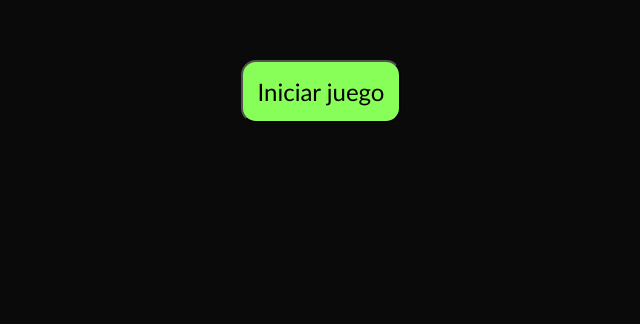
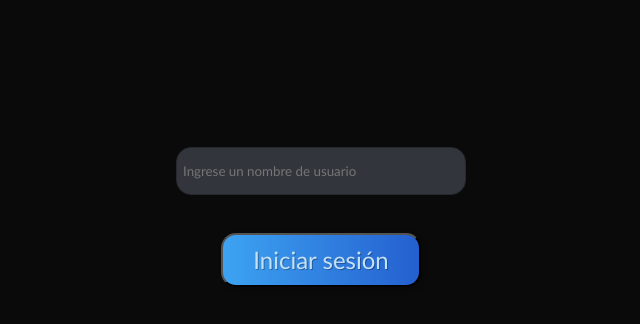
Before and after one commit to AxelP-A/Piedra-Papel-Tijera-Js, a plain HTML site: page index.html in a window 1280 px wide. Shown: the part 116-440 px from the top of the page, without its empty margins (319-959 px from the left). Drawn offline with nearby package versions, Linux system fonts and the light colour scheme.

Commit message:
V3.0.0
 Se agrega un registro de nombre a utilizar en la sesión activa, se
mejoran estilos.

```diff
--- a/index.html
+++ b/index.html
@@ -18,18 +18,28 @@
 	<br>
 	<br>
 	<br>
-	<br>
 	<h1 id="mensajesResultado"></h1>
+
+	<div id="nombre-usuario">
+		<p>
+			<label for="username"><b></b></label> <input type="text"
+				placeholder="Ingrese un nombre de usuario" name="usuario"
+				id="usuario" required>
+		</p>
+		<br>
+		<button id="validar-usuario">Iniciar sesión</button>
+	</div>
 
 	<div id="piedra-papel-tijera">
 		<button type="button" id="empezar-juego" Style="cursor: pointer;">Iniciar
 			juego</button>
+
 		<div id="img-container">
 			<img src="assets/Piedra.png" id="Piedra" Style="cursor: pointer;">
 			<img src="assets/Papel.png" id="Papel" Style="cursor: pointer;">
 			<img src="assets/Tijera.png" id="Tijera" Style="cursor: pointer;">
 
-			<br> <br> <br> <br>
+			<br> <br> <br>
 
 			<div id="datos-partida">
 				<h3 class="texto">
@@ -65,8 +75,6 @@
 	<br>
 	<br>
 	<br>
-	<br>
-	<br>
 	<table id="tabla" class="dataTable">
 		<thead>
 			<tr>
@@ -84,9 +92,6 @@
 		<!--  <tfoot id="tFoot">
 		</tfoot>-->
 	</table>
-	<br>
-	<br>
-	<br>
 	<br>
 	<br>
 	<br>
--- a/js.js
+++ b/js.js
@@ -14,21 +14,23 @@ let promedioPuntuacion = 0;
 let resultadoRonda;
 let eleccionesDeManoPorPartida = [];
 let puntajeMaximo = 0;
+let nombreUsuario = "";
 
 /* TO DO:
-- Averiguar como generar un login y una conexión con base de datos en Js, para poder armar una leaderboard
- y mantener los datos de cada partida realizada por cada usuario.
-
 -Tener 2 botones en el index, de continuar y abandonar juego, para reemplazar al confirm. Darle display None
 al iniciar la partida y darle display block al finalizarla para poder hacer esta confirmación. Generar un
 contador que al llegar a 0 elija automáticamente abandonar. (Actualmente no se visualiza el mensaje de fin de partida
  ni el resultado de la última ronda por el confirm).
 
+- Agregar un botón que redirija a las reglas del juego y comente las funcionalidades de la página.
+
 - Cambiar los botones dinámicos por chechbox (con formato toggle bar), y guardar el id del que se activó, desactivar
 cualquier otro que previamente haya estado activado, o ver la posibilidad de retener los id activados y generar la tabla con
 los datos de todos los checkbox activados.
 
-- Averiguar como realizar un corte de línea al utilizar los textContent (no funciona con /n ni <br>).
+- Averiguar como realizar un corte de línea al utilizar los textContent (no funciona con /n ni <br>) y ver como darle estilos
+para así poder darle un color verde a la victoria y un color rojo a la derrota, y aumentar el tamaño de ese texto, etc. USAR
+INNERTEXT O INNER HTML.
 
 - Averiguar por qué dataTables no reconoce las 2 tablas.
 
@@ -36,46 +38,12 @@ los datos de todos los checkbox activados.
 
 - Averiguar como realizar test unitarios.
 
-- Mejorar interfaz gráfica y ver que pasó con el responsive.*/
+- Mejorar interfaz gráfica (prioridad: separar los 7 datos mostrados en recuadro) y ver que pasó con el responsive.
 
-
-/*
-$(document).on('click', '.boton-tabla', function() {
-	document.querySelectorAll(".boton-tabla").forEach(el => {
-		el.addEventListener("click", e => {
-			const id = e.target.getAttribute("id");
-			tablaReporteRondas(id);
-		});
-	});
-
-});
+- Averiguar como generar un login y una conexión con base de datos en Js, para poder armar una leaderboard
+ y mantener los datos de cada partida realizada por cada usuario.
 */
 
-$(document).on('click', '.boton-tabla', function() {
-	document.querySelectorAll(".boton-tabla").forEach(function(botones) {
-		botones.addEventListener("click", function(boton) {
-			const id = boton.target.getAttribute("id");
-			tablaReporteRondas(id);
-			getFocus();
-		});
-	});
-});
-
-function getFocus() {
-	document.getElementById("tablaResumen").focus({ preventScroll: false });
-}
-
-
-/*
-document.addEventListener('click', function(){
-	let e=0;
-
-	if(e.target && e.target.id == e){
-
-	}
-e++;
-});
-*/
 
 /* Si tocamos el botón de mostrar resumen, que cambie a botón ocultar resumen, y que ese aplique el método de cambiar rondas
  y ponga la tabla en display none.
@@ -93,6 +61,17 @@ function secondClick() {
 }*/
 
 
+/*
+$(document).on('click', '.boton-tabla', function() {
+	document.querySelectorAll(".boton-tabla").forEach(el => {
+		el.addEventListener("click", e => {
+			const id = e.target.getAttribute("id");
+			tablaReporteRondas(id);
+		});
+	});
+
+});
+*/
 
 /*
 window.addEventListener('DOMContentLoaded', function() {
@@ -102,6 +81,56 @@ window.addEventListener('DOMContentLoaded', function() {
 		}
 	});
 });*/
+
+document.getElementById("empezar-juego").style.display = "none";
+
+
+const botonUsuario = document.querySelector("#validar-usuario");
+botonUsuario.addEventListener("click", function() {
+	const comprobar_usuario = document.getElementById("usuario").value;
+	if (validar(comprobar_usuario)) {
+		document.getElementById("nombre-usuario").style.display = "none";
+		document.getElementById("empezar-juego").style.display = "block";
+		nombreUsuario = comprobar_usuario;
+		mensajesResultado.textContent = "¡Bienvenido " + nombreUsuario + "!";
+	} else {
+		mensajesResultado.textContent = "El nombre solo debe tener letras y números, y una longitud 4 a 20 caracteres.";
+	};
+});
+
+
+
+function validar(usuario) {
+	const regEx = /^(?=.{4,20}$)(?![_.])(?!.*[_.]{2})[a-zA-Z0-9._]+(?<![_.])$/.exec(usuario);
+	const valido = !!regEx;
+	return valido;
+}
+
+
+
+
+
+$(document).on('click', '.boton-tabla', function() {
+	document.querySelectorAll(".boton-tabla").forEach(function(botones) {
+		botones.addEventListener("click", function(boton) {
+			const id = boton.target.getAttribute("id");
+			tablaReporteRondas(id);
+			getFocus();
+		});
+	});
+});
+
+function getFocus() {
+	document.getElementById("tablaResumen").focus({ preventScroll: false });
+	/*EL FOCUS NO ESTÁ FUNCIONANDO*/
+}
+
+
+
+
+
+
+
 
 const mensajesResultado = document.querySelector("#mensajesResultado");
 
@@ -169,7 +198,7 @@ botonValorElegido.addEventListener("click", function() {
 	if (cantidadGanadas < 3 && cantidadPerdidas < 3) {
 		eleccionMaquina();
 		resultado();
-		actualizarEstado()
+		actualizarEstado();
 		estadoDePartida();
 	}
 });
@@ -208,7 +237,7 @@ function condicionDerrota() {
 
 function agregarGanada() {
 	/*alert("¡Felicidades, has ganado la ronda! Elegiste " + valorElegido + " y la máquina ha elegido " + valorMaquina);*/
-	mensajesResultado.textContent = "¡Felicidades, has ganado la ronda! Elegiste " + valorElegido + " y la máquina ha elegido "
+	mensajesResultado.textContent = "¡Felicidades " + nombreUsuario + ", has ganado la ronda! Elegiste " + valorElegido + " y la máquina ha elegido "
 		+ valorMaquina + ".";
 	cantidadGanadas++;
 	resultadoRonda = "Victoria";
@@ -216,7 +245,7 @@ function agregarGanada() {
 
 function agregarPerdida() {
 	/*alert("¡Que lástima, has perdido la ronda! Elegiste " + valorElegido + " y la máquina ha elegido " + valorMaquina);*/
-	mensajesResultado.textContent = "¡Que lástima, has perdido la ronda! \n Elegiste " + valorElegido + " y la máquina ha elegido "
+	mensajesResultado.textContent = "¡Que lástima " + nombreUsuario + ", has perdido la ronda! \n Elegiste " + valorElegido + " y la máquina ha elegido "
 		+ valorMaquina + ".";
 	cantidadPerdidas++;
 	resultadoRonda = "Derrota";
@@ -243,9 +272,9 @@ function generacionResultadoRonda() {
 
 function estadoDePartida() {
 	if (cantidadPerdidas === 3) {
-		generacionDeTablasPuntajesYresultados("Derrota", "Has perdido la partida :(. Tu puntuación fue de " + puntuacion + " puntos.");
+		generacionDeTablasPuntajesYresultados("Derrota", "Has perdido la partida " + nombreUsuario  + " :(.  Tu puntuación fue de " + puntuacion + " puntos.");
 	} else if (cantidadGanadas === 3) {
-		generacionDeTablasPuntajesYresultados("Victoria", "¡Felicidades, has ganado la partida! Tu puntuación fue de " + puntuacion + " puntos.");
+		generacionDeTablasPuntajesYresultados("Victoria", "¡Felicidades " + nombreUsuario  + ", has ganado la partida! Tu puntuación fue de " + puntuacion + " puntos.");
 	}
 }
 
@@ -301,9 +330,6 @@ function tablaReportePartidas() {
 			$tdPuntaje.textContent = resumenPartidasSesionActual[i].puntaje;
 			$tr.appendChild($tdPuntaje);
 
-			/*	let $botonResumenRonda = document.createElement("td");
-				$botonResumenRonda.tagName = <button type="button" id="partida + i">Click me</button>
-				$tr.appendChild($botonResumenRonda);*/
 			let $tdbotonResumen = document.createElement("td");
 			$botonResumenRonda = document.createElement("button");
 			$botonResumenRonda.innerHTML = "Resumen";
@@ -316,12 +342,6 @@ function tablaReportePartidas() {
 			$tabla.appendChild($tr);
 		}
 	}
-	/*tablaReporteRondas();*/
-	/*document.querySelector("#footTabla");
-	let $tFootPartidas = document.createElement("td");
-	$tFootPartidas.textContent = "Cantidad de partidas jugadas: " + partidasJugadas;
-	let $tFootPromedio = document.createElement("td");
-	$tFootPromedio.textContent = "Cantidad de partidas jugadas: " + promedioPuntuacion;*/
 }
 
 function removerTablaActual() {
@@ -376,8 +396,7 @@ function tablaReporteRondas(id) {
 	}
 }
 
-
-/*
+/* ESTA VERSIÓN TRAE TODAS LAS PARTIDAS DISPONIBLES AL MISMO TIEMPO:
 function tablaReporteRondas() {
 	removerTablaRondas();
 	document.getElementById("tablaResumen").style.display = "block";
@@ -409,9 +428,6 @@ function tablaReporteRondas() {
 	}
 }
 */
-
-
-
 
 function promedioPuntajeSesion() {
 	promedioPuntuacion = 0;
--- a/styles.css
+++ b/styles.css
@@ -34,7 +34,65 @@ h1 {
 	display: flex;
 	justify-content: center;
 	align-items: center;
-	margin-top: 100px;
+	margin-top: 50px;
+}
+
+#nombre-usuario {
+	margin-top: 200px;
+	display: flex;
+	flex-direction: column;
+	justify-content: center;
+	align-items: center;
+	color: white;
+	width: 100%;
+	transition: border ease-in-out .5s;
+	outline: none;
+	font-family: "Motiva Sans", Sans-serif;
+	cursor: text;
+	padding: 1px 2px;
+}
+
+#nombre-usuario p {
+	padding:5px;
+	display: block;
+	width: 100%;
+	max-width: 300px;
+}
+
+
+#nombre-usuario button {
+	display: block;
+	max-width: 300px;
+	/*	background: #75b022;
+	background: linear-gradient(to bottom, #75b022 5%, #588a1b 95%);*/
+	background: linear-gradient(to right, #47bfff 5%, #1a44c2 60%);
+	box-shadow: 2px 2px 5px rgb(0 0 0/ 20%);
+	background-position: 25%;
+	background-size: 330% 100%;
+	cursor: pointer;
+	color: #c3e1f8;
+	text-shadow: 1px 1px 0px rgb(0 0 0/ 30%);
+	line-height: 30px;
+	padding: 10px 30px;
+	margin: 15px;
+	border-radius: 15px;
+	font-size: x-large;
+}
+
+#nombre-usuario p input {
+	max-width: 300px;
+	background: #32353C;
+	border-radius: 15px;
+	color: #E9E9E9;
+	padding: 15px 6px;
+	display: block;
+	box-shadow: none;
+	width: 100%;
+	transition: border ease-in-out .5s;
+	border: 1px solid #26282D;
+	outline: none;
+	font-weight: normal;
+
 }
 
 #datos-partida {
@@ -68,6 +126,7 @@ h1 {
 	border-radius: 25px;
 	margin-top: 3px;
 	background-color: #9ec3ff;
+	cursor: pointer;
 }
 
 .dataTable thead tr {
@@ -97,10 +156,7 @@ thead {
 	/*background-color: rgb(174, 242, 255);*/
 }
 
-/*#tabla, #tablaResumen  button {
-	text-align: center;
-	cursor: pointer;
-}*/
+
 td, th {
 	border: 1px solid;
 	border-color: white;
@@ -148,9 +204,6 @@ tr:hover {
 	thead {
 		font-size: 15px;
 	}
-	td {
-		padding: 0;
-	}
 	th {
 		padding: 5px;
 	}
@@ -162,7 +215,7 @@ tr:hover {
 	}
 }
 
-@media ( max-width : 540px) {
+@media ( max-width : 630px) {
 	.dataTable thead tr {
 		height: 5px;
 		margin: 1px;
@@ -171,9 +224,7 @@ tr:hover {
 	thead {
 		font-size: 12px;
 	}
-	thead {
-		font-size: 10px;
-	}
+
 	tbody {
 		font-size: 10px;
 	}
@@ -183,7 +234,7 @@ tr:hover {
 	}
 }
 
-@media ( max-width : 450px) {
+@media ( max-width : 460px) {
 	.dataTable thead tr {
 		height: 2px;
 		margin: 0;
```
